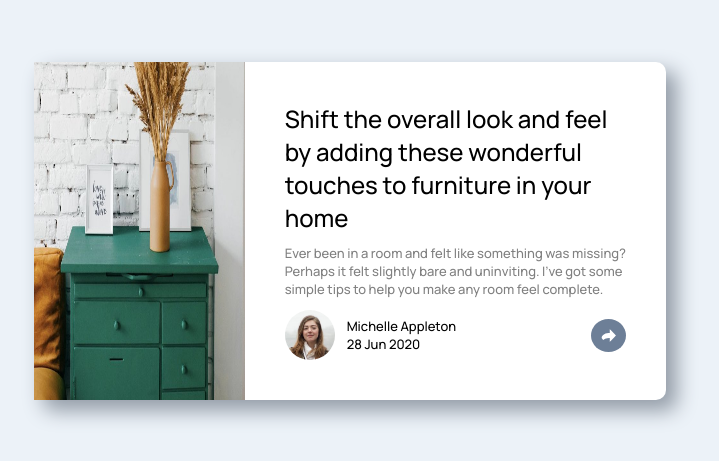
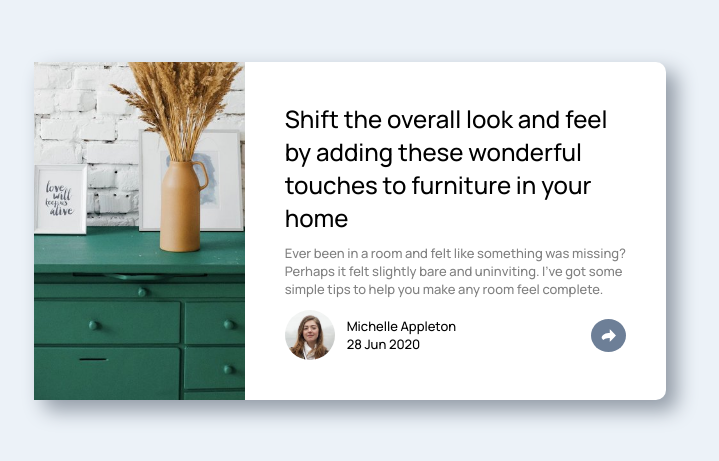
Before and after one commit to Nozomi07/article_preview, a plain HTML site: page index.html in a window 1280 px wide. Shown: the part 177-638 px from the top of the page, without its empty margins (290-1009 px from the left). Drawn offline with Linux system fonts and the light colour scheme.

Commit message:
Improve image resizing

```diff
--- a/style.css
+++ b/style.css
@@ -18,6 +18,13 @@
         display: grid;
         margin: 40px;
         font-family: 'Manrope', sans-serif;
+    }
+
+    .article_image {
+        width: 100%;
+        height: 100%;
+        object-fit: cover;
+        object-position: center center;
     }
 
     .heading {
```
